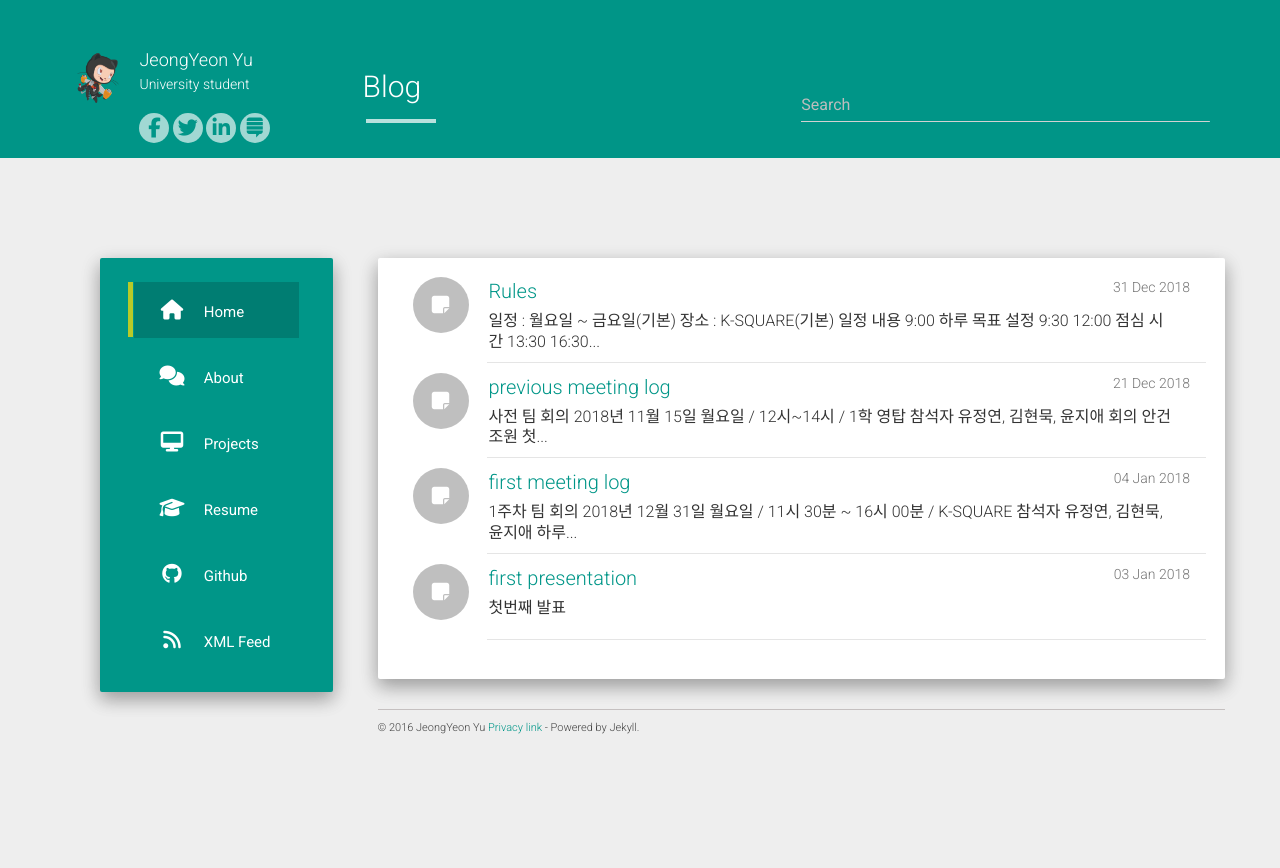
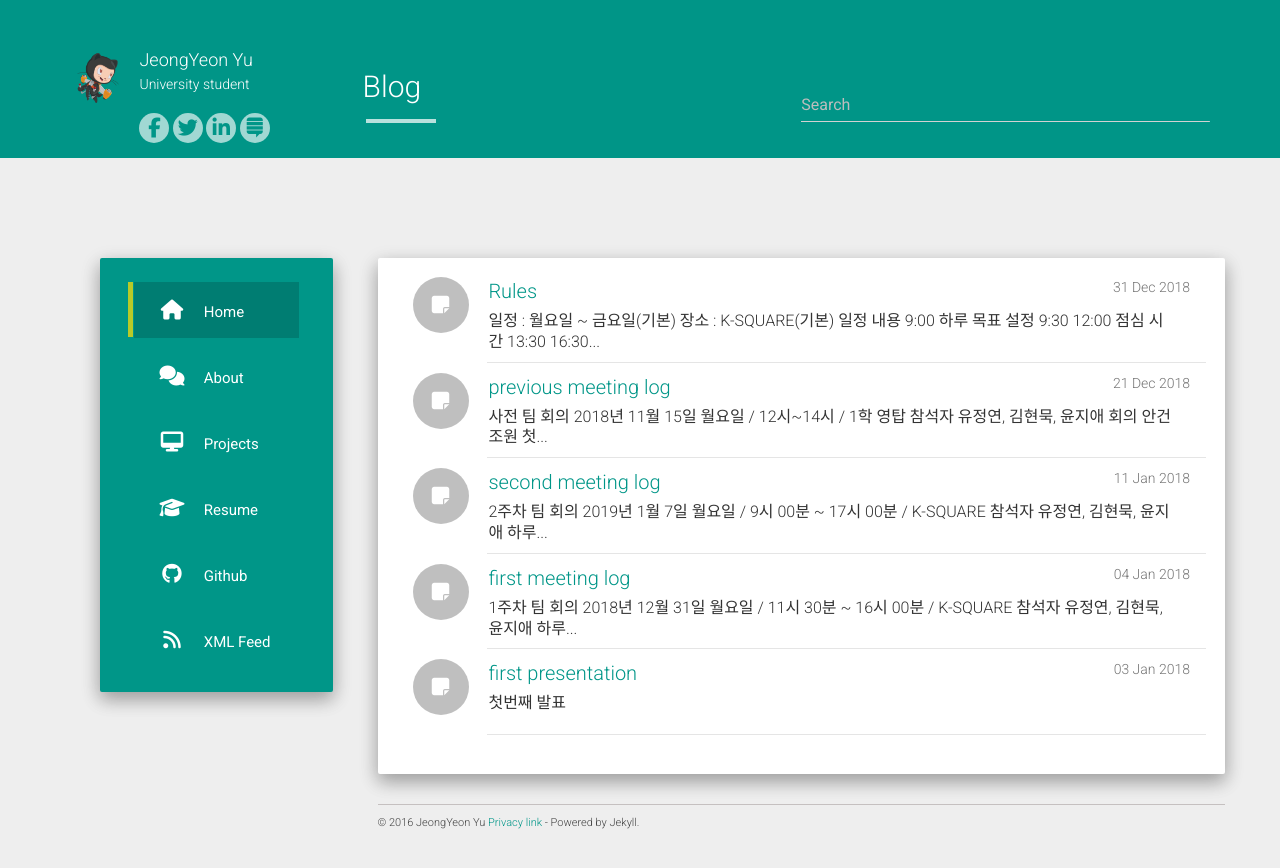
Before and after one commit to codeasashu/hcz-jekyll-blog, a Jekyll site: the page built from index.html, in a window 1280 px wide. Shown: the top 868 px of the page. Built offline with Jekyll 4.4.1, drawn with Linux system fonts in a browser that asks for light colours; nearby versions of some CDN libraries; the list of posts is cut into pages by our own code.

Commit message:
Uploaded second meeting log

```diff
--- /dev/null
+++ b/_posts/2018-01-11-second meeting log.md
@@ -0,0 +1,200 @@
+---
+layout: post
+title:  "second meeting log"
+categories: others
+
+---
+
+<h2>2주차 팀 회의</h2>
+<br>
+<hr />
+<h3>2019년 1월 7일 월요일 / 9시 00분 ~ 17시 00분 / K-SQUARE </h3>
+<br>
+<h4>참석자</h4>
+<p>유정연, 김현묵, 윤지애</p>
+<br>
+<h4>하루 목표</h4>
+<ol>
+<li>회로도에 대해 간단한 이해</li>
+<li>LoRa 장비를 이용한 원거리 측정</li>
+</ol>
+<br>
+<h4>달성한 것</h4>
+<ul>
+<li>블로그에 이전 회의록 업데이트</li>
+<li>웹사이트의 navigation 요소들 바꿈.</li>
+<li>LG01의 매뉴얼을 읽고 예제를 학습.</li>
+</ul>
+<br>
+<h4>달성하지 못한 것</h4>
+<ol>
+<li>LoRa gateway와 port사이의 연결이 불안정함</li>
+<li>LoRa gateway와 센서의 원격 통신 (재료부족)</li>
+</ol>
+<br>
+<h4>해야 하는 것</h4>
+<ol>
+<li>LoRa gateway를 직접 만져보며 예제를 풀어본다.</li>
+</ol>
+<br>
+<h4>부족했던 점</h4>
+<ol>
+<li>연결 불안정의 원인을 발견하지 못함.</li>
+<li>컨디션 조절.</li>
+</ol>
+<br>
+<hr />
+<h3>2019년 1월 8일 화요일 / 9시 00분 ~ 17시 00분 / K-SQUARE </h3>
+<br>
+<h4>참석자</h4>
+<p>유정연, 김현묵, 윤지애</p>
+<br>
+<h4>하루 목표</h4>
+<ol>
+<li>아두이노와 로라 게이트웨이 통신</li>
+<li>로라 게이트웨이, 실습용 노트북(Mac)과 안테나 수령</li>
+</ol>
+<br>
+<h4>달성한 것</h4>
+<ul>
+<li>로라 게이트웨이, 안테나 수령</li>
+<li>LCD display에 습도랑 온도 센서 정보 받아온 것 띄우기.</li>
+<li>블로그에 발표 자료 업데이트</li>
+</ul>
+<br>
+<h4>달성하지 못한 것</h4>
+<ol>
+<li>LoRa 통신 실패</li>
+</ol>
+<br>
+<h4>해야 하는 것</h4>
+<ol>
+<li>Mac북 받아오기</li>
+<li>LoRa 통신 성공</li>
+</ol>
+<br>
+<h4>부족했던 점</h4>
+<ol>
+<li>LoRa 통신 코드에 대한 이해가 부족</li>
+</ol>
+<br>
+<hr />
+<h3>2019년 01월 09일 수요일 / 9시 00분 ~ 17시 30분 / K-SQUARE </h3>
+<br>
+<h4>참석자</h4>
+<p>유정연, 김현묵, 윤지애, Jordan</p>
+<br>
+<h4>하루 목표</h4>
+<ol>
+<li>Mac북 받아오기</li>
+<li>LoRa 게이트웨이 연결</li>
+<li>기상청에서 기온 그래프 받아와서 적정 기온과 비교하는 그래프 만들기</li>
+</ol>
+<br>
+<h4>달성한 것</h4>
+<ul>
+<li>기온, 습도 그래프 받아와서 Summary하여 웹페이지에 업로드</li>
+<li>기온을 입력하면 적정 기온과 비교하는 입력폼 만들기(습도에 따라)</li>
+<li>LoRa Shield[Arduino] 연결</li>
+<li>노트북 수령 후 port 정상연결 확인</li>
+<li>Jordan Kramer과 만나서 일정 조정(월요일~목요일 : 4시~5시, 금요일 : 3시~5시. 금요일에는 같이 저녁 식사)</li>
+<ul>
+<br>
+<h4>달성하지 못한 것</h4>
+<ol>
+<li>LoRa gateway 연결</li>
+</ol>
+<br>
+<h4>해야 하는 것</h4>
+<ol>
+<li>LoRa GateWay Manual PDF 따라가며 마무리 하기</li>
+<li>습도를 입력하면 적정 습도와 비교하는 입력폼 만들기</li>
+</ol>
+<br>
+<hr />
+<h3>2019년 01월 10일 목요일 / 9시 00분 ~ 17시 00분 / K-SQUARE </h3>
+<br>
+<h4>참석자</h4>
+<p>유정연, 김현묵, 윤지애, Jordan</p>
+<br>
+<h4>하루 목표</h4>
+<ol>
+<li>교수님들께 문제 상황과 진행 사항을 보고</li>
+<li>로라 게이트웨이와 쉴드간의 통신을 진행</li>
+<li>습도, CO2/pH 알려주는 입력창 만들기</li>
+<li>매해별로 기온과 옥수수 수확량이랑 회귀분석하기(자료 있으면)</li>
+<li>Jordan과 진행 상황 이야기하기</li>
+</ol>
+<br>
+<h4>달성한 것</h4>
+<ul>
+<li>문제 상황을 보고</li>
+<li>게이트웨이와 쉴드의 통신을 진행</li>
+<li>Jordan과 진행 상황 이야기하기</li>
+<li>습도 알려주는 입력창 만들기</li>
+<li>매해별 습도 가져오기 + 그래프 만들어 웹사이트에 업데이트</li>
+<li>Thingspeak 가입</li>
+<li>작년도 자료 받기</li>
+</ul>
+<br>
+<h4>달성하지 못한 것</h4>
+<ol>
+<li>CO2 알려주는 입력창 만들기 - 옥수수는 CO2 농도에 큰 영향을 미치지 않았음</li>
+<li>매해별 기온 가져오기 - 기상청 사이트가 모두 막혀서 자료를 가져올 수 없었음</li>
+<li>매해별 옥수수 수확량 자료</li>
+<li>로라 게이트웨이 연결 불안정 해결</li>
+</ol>
+<br>
+<h4>해야 하는 것</h4>
+<ol>
+<li>인디애나폴리스의 매해별 옥수수 수확량 자료 찾기</li>
+<li>LoRa Gateway PDF 파일 실습 완전히 진행</li>
+<li>게이트웨이 작동 확인(와이파이 연결)</li>
+</ol>
+<br>
+<hr />
+<h3>Friday, January 11, 2019 / 9:00 to 16:30 / K-SQUARE </h3>
+<br>
+<h4>Attendant</h4>
+<p>유정연, 김현묵, 윤지애, Jordan</p>
+<br>
+<h4>Today's goal</h4>
+<ol>
+<li>Find some Indiana’s corn crop data</li>
+<li>Do LoRa Gateway PDF’s example</li>
+<li>Check Gateway connection</li>
+<li>Connect gateway and LoRa sensor.</li>
+<li>Studying LoRa network tutorial lecture.</li>
+</ol>
+<br>
+<h4>Today's work</h4>
+<ul>
+<li>Check Gateway connection</li>
+<li>Connect gateway and LoRa sensor</li>
+<li>Studying LoRa network tutorial lecture (2)</li>
+<li>Noted LoRa’s lecture and fix an contextual error</li>
+<li>Find Indiana’s corn crop data</li>
+<li>Analyze between corn crop data and moisture data</li>
+<li>Set our website’s menu(Wayne’s crop)</li>
+</ul>
+<br>
+<h4>What we can't do</h4>
+<ol>
+<li>Doing LoRa Gateway PDF’s example</li>
+<li>Find Indianapolis’ annual temperature data</li>
+</ol>
+<br>
+<h4>What will we do</h4>
+<ol>
+<li>Give sensor data to the Thingspeak</li>
+<li>Gather data to the Thingspeak</li>
+</ol>
+<br>
+<hr />
+<h3>What was lacking</h3>
+<ol>
+<li>Technology of wireless wifi</li>
+</ol>
+<br>
+
+_ _ _
```
Also changed, not shown: _config.yml (line endings or trailing spaces).
